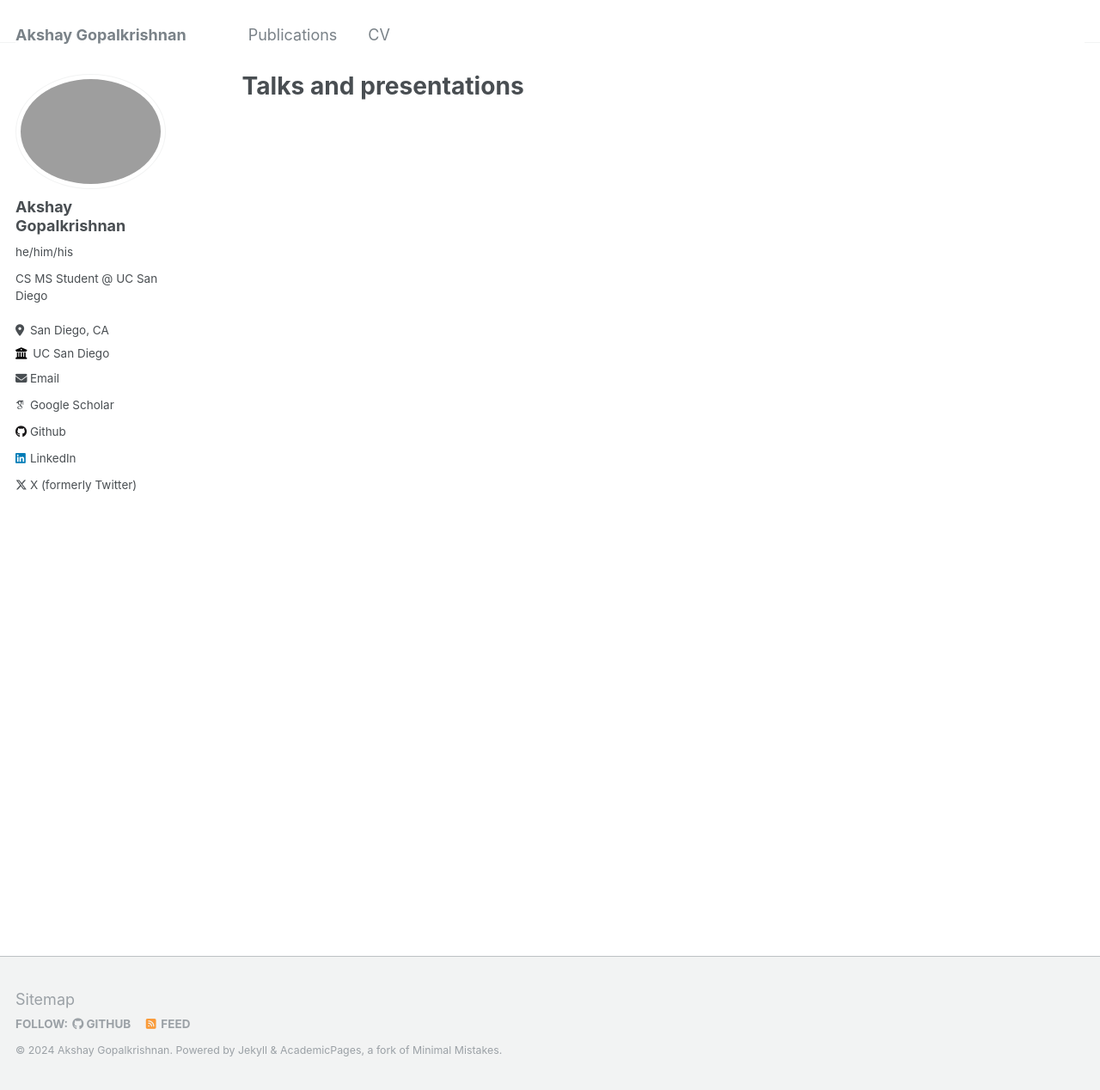
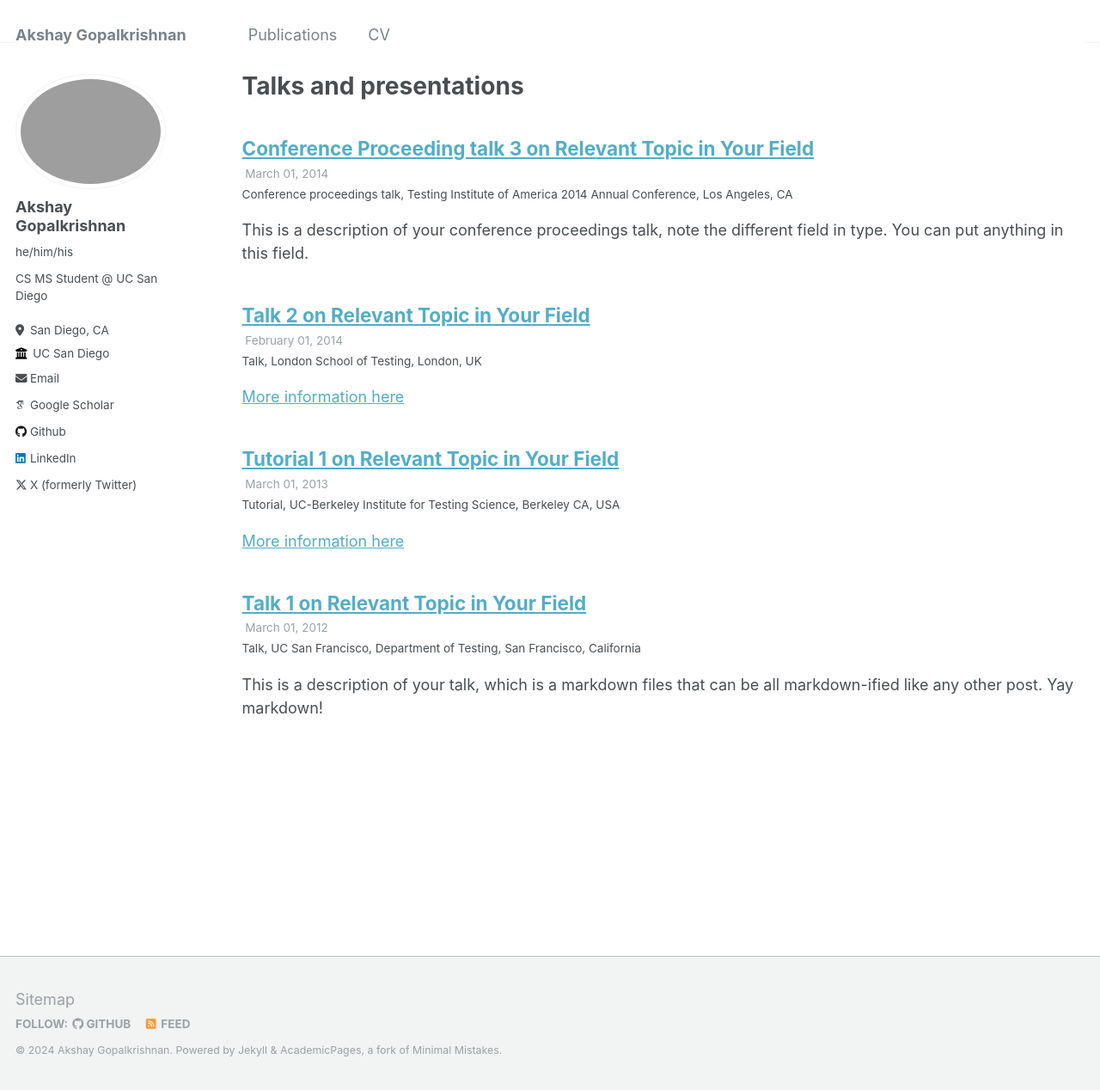
Before and after one commit to akshaygopalkr/akshaygopalkr.github.io, a Jekyll site: the page built from _pages/talks.html, in a window 1280 px wide and 1268 px high. Shown: the whole window at 86% size. Built offline with Jekyll 4.4.1, drawn with Linux system fonts in a browser that asks for light colours; some web fonts are replaced; part of the change alters nothing that is shown.

```diff
--- a/_config.yml
+++ b/_config.yml
@@ -194,18 +194,18 @@ kramdown:
 
 # Collections
 collections:
-  # teaching:
-  #   output: true
-  #   permalink: /:collection/:path/
+  teaching:
+    output: true
+    permalink: /:collection/:path/
   publications:
     output: true
     permalink: /:collection/:path/
-  # portfolio:
-  #   output: true
-  #   permalink: /:collection/:path/
-  # talks:
-  #   output: true
-  #   permalink: /:collection/:path/
+  portfolio:
+    output: true
+    permalink: /:collection/:path/
+  talks:
+    output: true
+    permalink: /:collection/:path/
 
 
 # Defaults
```
